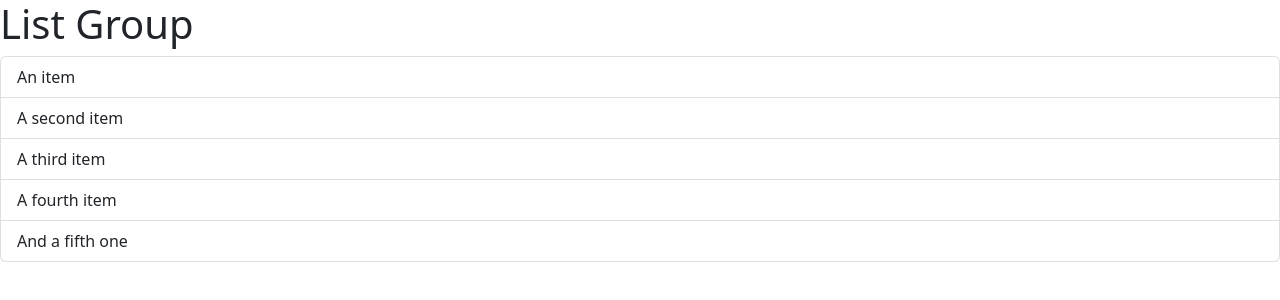
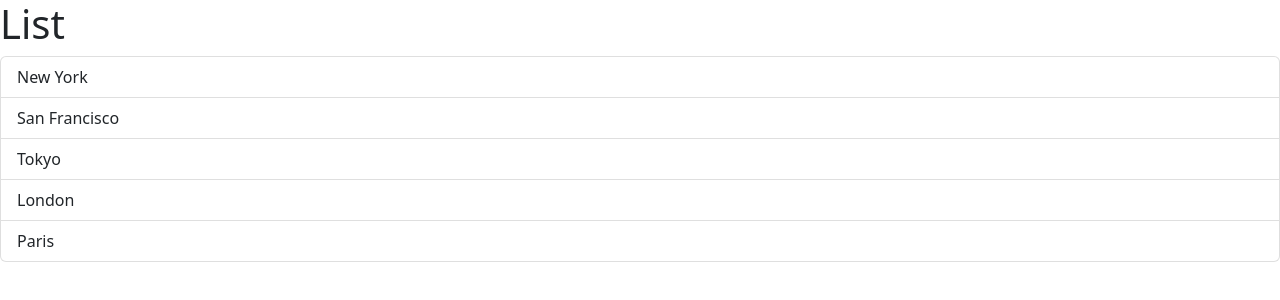
Before and after one commit to Randika17877/React-app-1, a React (Vite) app: page / in a window 1280 px wide. Shown: the top 300 px of the page. Built offline with nearby package versions, Linux system fonts and the light colour scheme.

Commit message:
feat: update ListGroup component to display dynamic items and handle clicks

```diff
--- a/src/components/ListGroup.tsx
+++ b/src/components/ListGroup.tsx
@@ -1,16 +1,34 @@
+import { MouseEvent } from "react";
+
+function ListGroup() {
+
+    let items = [
+        'New York',
+        'San Francisco',
+        'Tokyo',
+        'London',
+        'Paris'
+    ];
+
+    const handleClick = (event: MouseEvent) => console.log(event)
+
+    return (
+        <>
+            <h1>List</h1>
 
 
-function ListGroup() {
-    return (
-        <>
-            <h1>List Group</h1>
 
             <ul className="list-group">
-                <li className="list-group-item">An item</li>
-                <li className="list-group-item">A second item</li>
-                <li className="list-group-item">A third item</li>
-                <li className="list-group-item">A fourth item</li>
-                <li className="list-group-item">And a fifth one</li>
+                { items.length === 0 ? <p>No item found</p> : null }
+                {items.map((item, index) => (
+                    <li
+                    className="list-group-item"
+                    key={item}
+                    onClick={handleClick}>
+                        {item}
+                    </li>
+                ))}
+
             </ul>
         </>
     );
```
